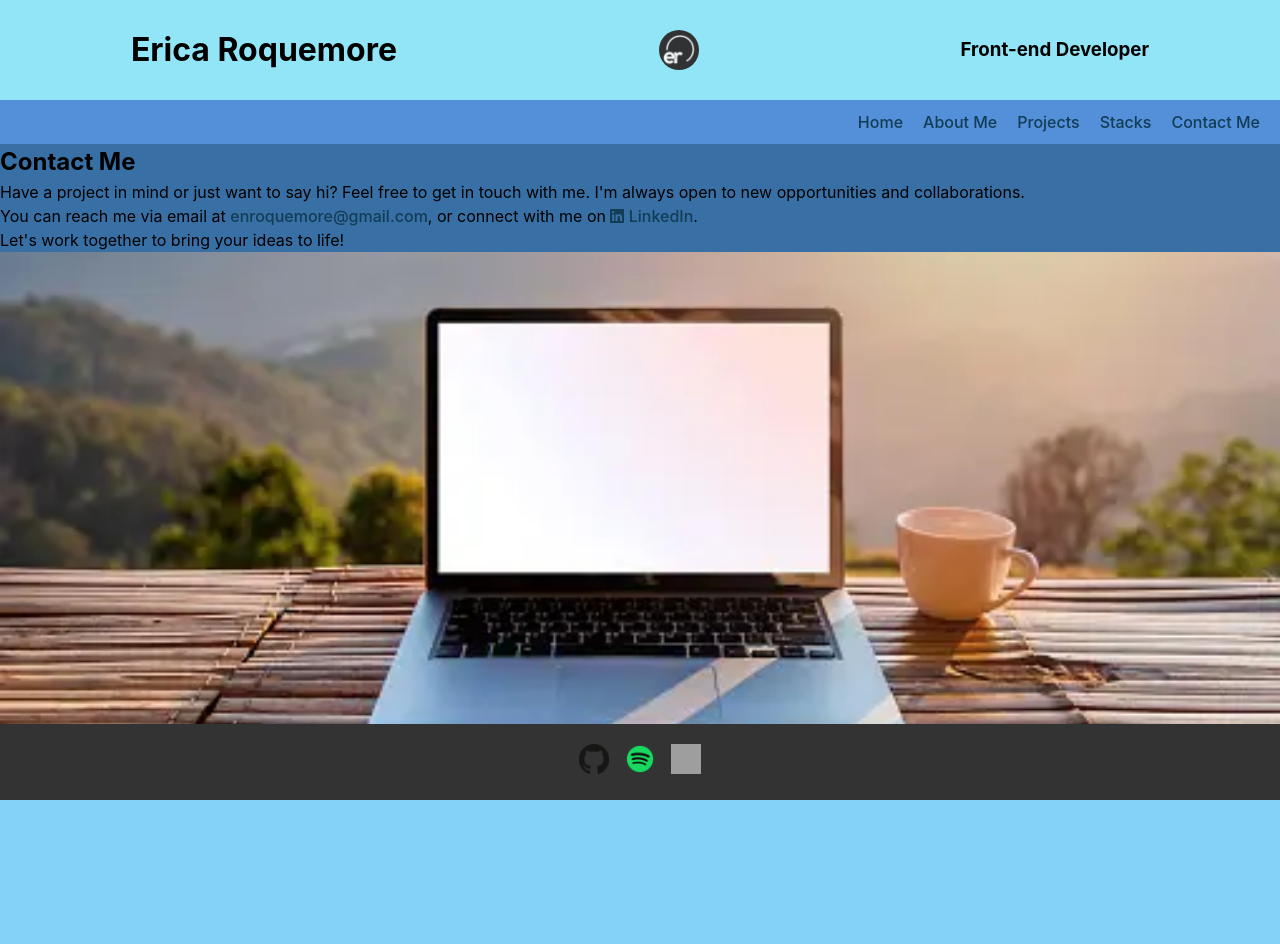
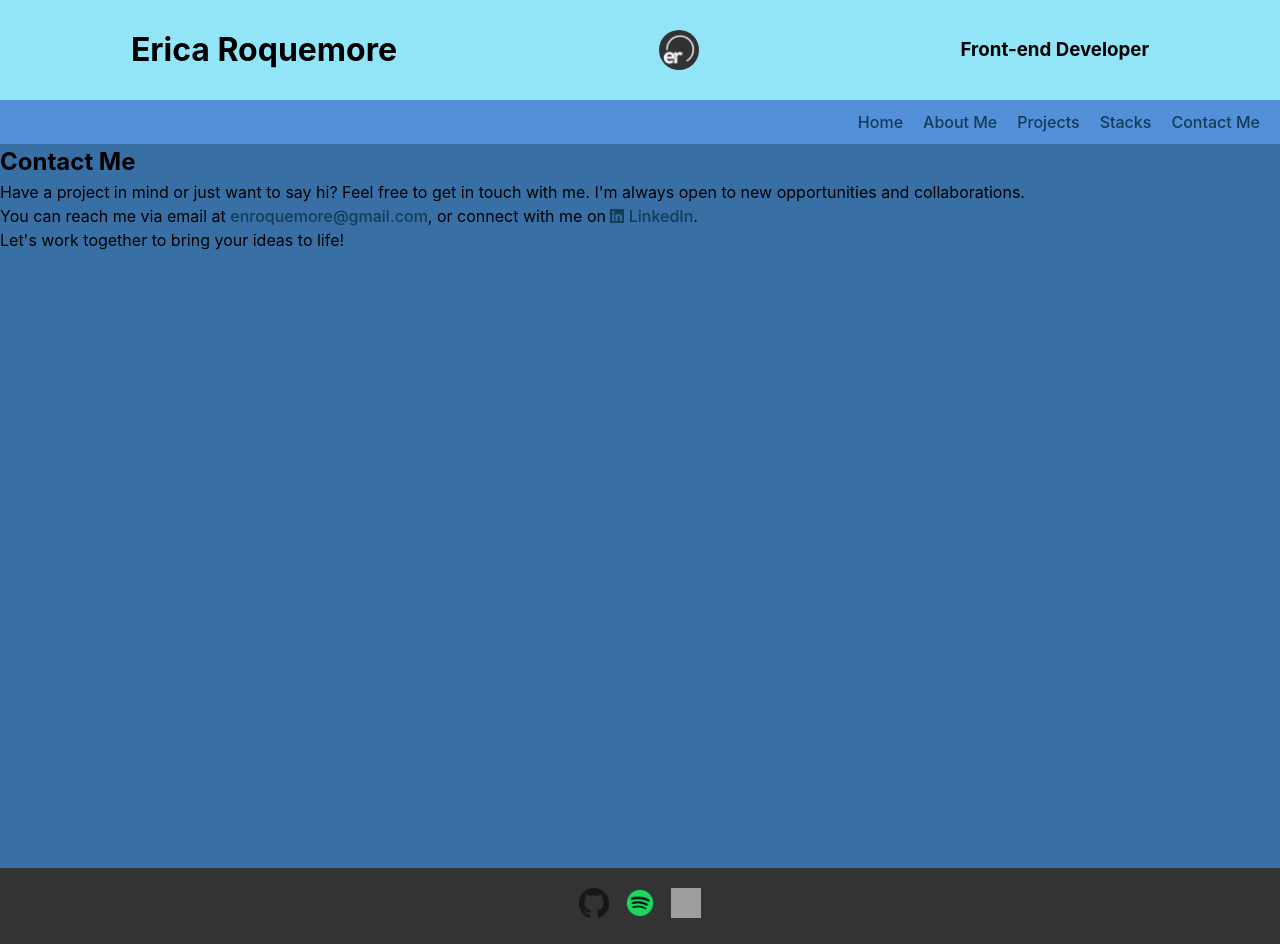
Before and after one commit to ricapi96/portfolio_23, a React (Vite) app: page /contact in a window 1280 px wide. Before the commit the page ends 800 px from the top, so only its background shows below. Built offline with nearby package versions, Linux system fonts and the light colour scheme; grey boxes are pictures that could not be loaded.

Commit message:
fixed stacks and contact page

```diff
--- a/src/App.css
+++ b/src/App.css
@@ -149,6 +149,8 @@ a:hover {
 /* Stacks Page */
 .stacks {
   background-color: #94B2B9;
+  flex: 1;
+  min-height: 100vh;
 
 }
 
@@ -172,6 +174,8 @@ a:hover {
 /* Contact Page */
 .contact {
   background-color: rgb(56, 111, 164);
+  flex: 1;
+  min-height: 100vh;
 }
 
 
```
